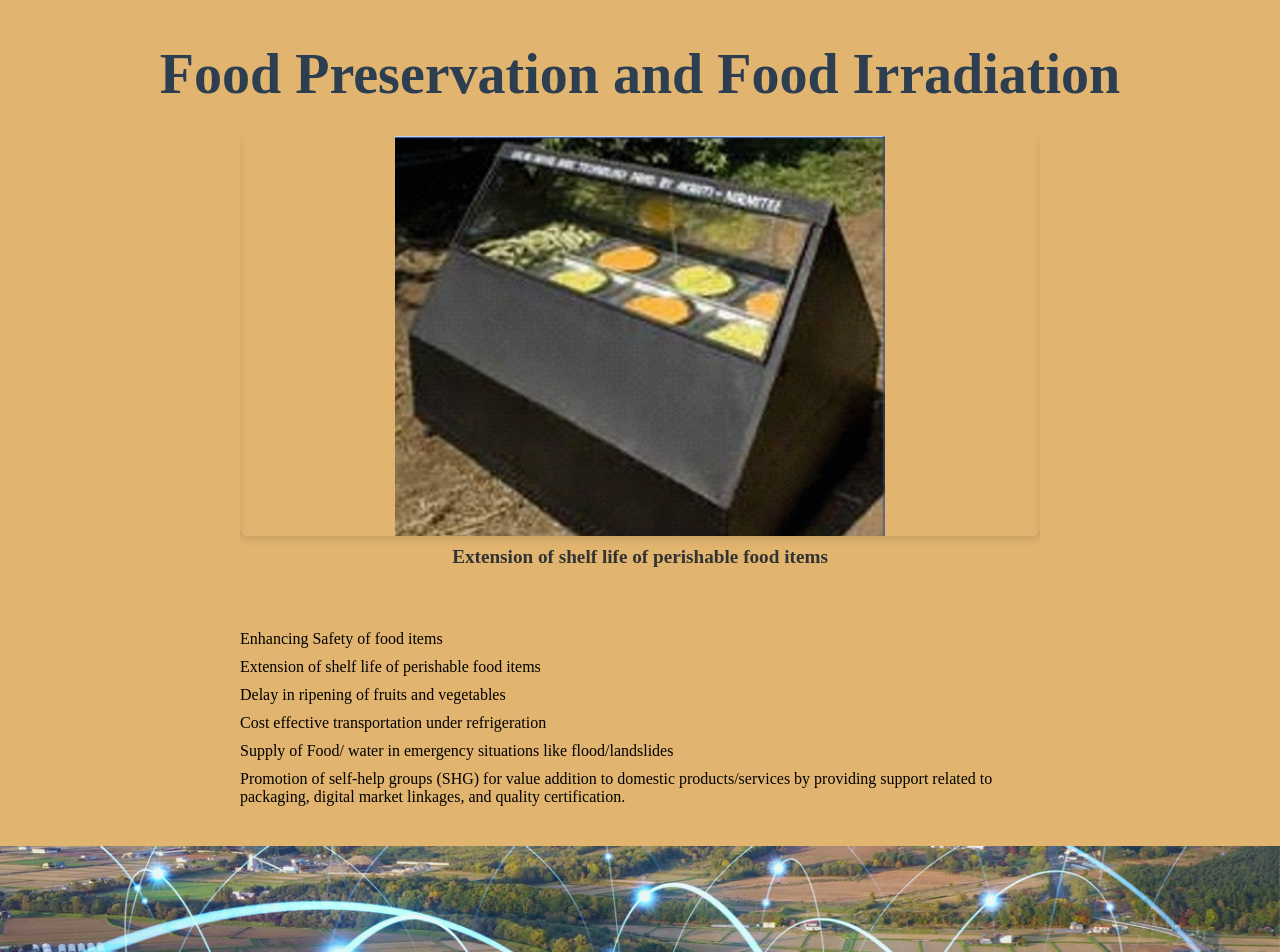
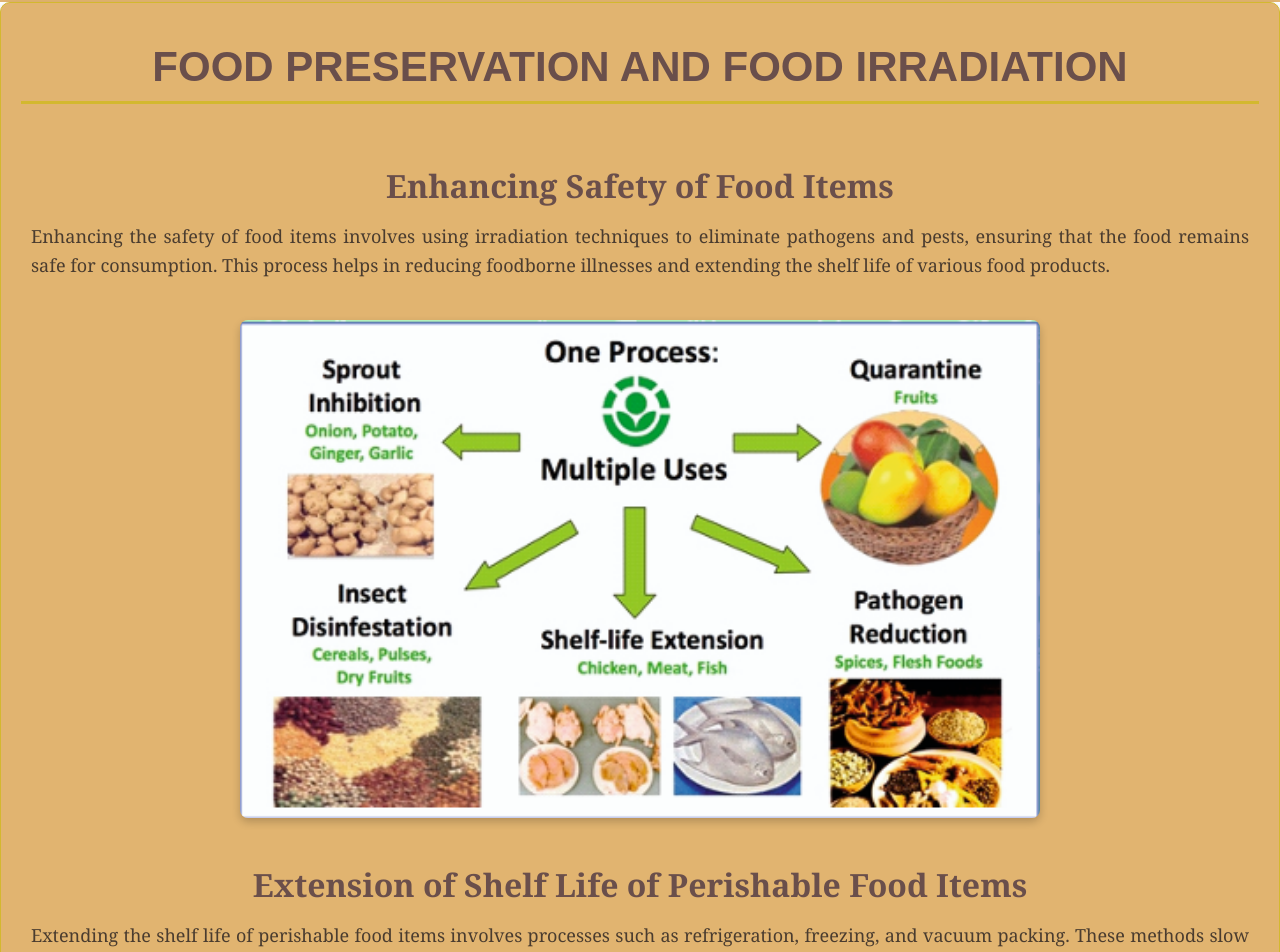
Before and after one commit to yathe/cillage_work, a React (Create React App) app: page /food in a window 1280 px wide. Shown: the part 271-1223 px from the top of the page. Built offline with nearby package versions, Linux system fonts and the light colour scheme.

Commit message:
Update Foodprocessing.js

```diff
--- a/src/components/Our Domain/Foodprocessing.js
+++ b/src/components/Our Domain/Foodprocessing.js
@@ -1,120 +1,80 @@
-import React from "react";
-import Slider from "react-slick";
-import "slick-carousel/slick/slick.css";
-import "slick-carousel/slick/slick-theme.css";
-import ag from "../../photos/f.png";
-import ag1 from "../../photos/f1.png";
-import ag2 from "../../photos/f2.png";
-import ag3 from "../../photos/f3.png";
-import ag4 from "../../photos/f4.png";
-import ag5 from "../../photos/f5.png";
+import React from 'react';
+import ag from '../../photos/f.png';
+import ag1 from '../../photos/f1.png';
+import ag2 from '../../photos/f2.png';
+import Effective from '../../photos/Effective.jpg';
+import Supply from '../../photos/Supply.jpg';
+import ag5 from '../../photos/f5.png';
+import './Foodprocessing.css'; // Import the CSS file
 
-const FoodProcessing = () => {
-  const images = [ag, ag1, ag2, ag3, ag4, ag5];
-  const texts = [
-    "Enhancing Safety of food items",
-    "Extension of shelf life of perishable food items",
-    "Delay in ripening of fruits and vegetables",
-    "Cost effective transportation under refrigeration",
-    "Supply of Food/ water in emergency situations like flood/landslides",
-    "Promotion of self-help groups (SHG) for value addition to domestic products/services by providing support related to packaging, digital market linkages, and quality certification."
-  ];
+function FoodProcessing() {
+    return (
+        <div className="container">
+            <header className="header">
+                <h1>Food Preservation and Food Irradiation</h1>
+            </header>
 
-  const settings = {
-    infinite: true,
-    speed: 500,
-    slidesToShow: 1,
-    slidesToScroll: 1,
-    autoplay: true,
-    arrows: false,
-    autoplaySpeed: 3000,
-  };
+            <section className="focus-section">
+                <h2>Enhancing Safety of Food Items</h2>
+                <p>
+                    Enhancing the safety of food items involves using irradiation techniques to eliminate pathogens and pests, ensuring that the food remains safe for consumption. This process helps in reducing foodborne illnesses and extending the shelf life of various food products.
+                </p>
+            </section>
+            <section className="image-section">
+                <img src={ag} alt="Enhancing Safety of Food Items" className="image" />
+            </section>
 
-  // Helper function for responsive font size
-  const getResponsiveFontSize = (desktopSize, tabletSize, mobileSize) => {
-    if (window.innerWidth > 1024) return desktopSize;
-    if (window.innerWidth > 768) return tabletSize;
-    return mobileSize;
-  };
+            <section className="focus-section">
+                <h2>Extension of Shelf Life of Perishable Food Items</h2>
+                <p>
+                    Extending the shelf life of perishable food items involves processes such as refrigeration, freezing, and vacuum packing. These methods slow down the spoilage of food, allowing for longer storage and reduced food waste.
+                </p>
+            </section>
+            <section className="image-section">
+                <img src={ag1} alt="Extension of Shelf Life" className="image" />
+            </section>
 
-  return (
-    <div
-      style={{
-        backgroundColor: "#e1b470",
-        padding: "40px",
-        textAlign: "center",
-        fontFamily: "'Times New Roman', Times, serif",
-        color: "#333",
-      }}
-    >
-      <header style={{ marginBottom: "30px" }}>
-        {/* Responsive Heading */}
-        <h1
-          style={{
-            fontSize: getResponsiveFontSize("3.5rem", "2.8rem", "2rem"), // Adjust font size based on device
-            fontWeight: "bold",
-            color: "#2c3e50",
-          }}
-        >
-          Food Preservation and Food Irradiation
-        </h1>
-      </header>
+            <section className="focus-section">
+                <h2>Delay in Ripening of Fruits and Vegetables</h2>
+                <p>
+                    Delaying the ripening of fruits and vegetables can be achieved through controlled atmosphere storage and the use of ethylene blockers. These techniques help in maintaining the freshness of produce during transportation and storage, reducing losses due to over-ripening.
+                </p>
+            </section>
+            <section className="image-section">
+                <img src={ag2} alt="Delay in Ripening of Fruits and Vegetables" className="image" />
+            </section>
 
-      <div style={{ width: "80%", maxWidth: "800px", margin: "0 auto 40px auto" }}>
-        <Slider {...settings}>
-          {images.map((src, index) => (
-            <div key={index} style={{ textAlign: "center" }}>
-              <img
-  src={src}
-  alt={`Slide ${index}`}
-  style={{
-    width: "100%",
-    height: "400px",
-    borderRadius: "8px",
-    objectFit: "contain",
-    boxShadow: "0 4px 8px rgba(0, 0, 0, 0.1)",
-  }}
-/>
-              <h3
-                style={{
-                  marginTop: "10px",
-                  fontSize: getResponsiveFontSize("1.2rem", "1rem", "0.9rem"),
-                  color: "#333",
-                }}
-              >
-                {texts[index]}
-              </h3>
-            </div>
-          ))}
-        </Slider>
-      </div>
+            <section className="focus-section">
+                <h2>Cost-Effective Transportation Under Refrigeration</h2>
+                <p>
+                    Cost-effective transportation under refrigeration ensures that perishable food items are kept at optimal temperatures during transit. This helps in maintaining the quality and safety of the food, while also reducing spoilage and extending shelf life.
+                </p>
+            </section>
+            <section className="image-section">
+                <img src={Effective} alt="Cost-Effective Transportation Under Refrigeration" className="image" />
+            </section>
 
-      <section
-        style={{
-          margin: "20px auto",
-          width: "80%",
-          maxWidth: "800px",
-          textAlign: "left",
-        }}
-      >
-        <ul style={{ padding: 0, listStyleType: "none" }}>
-          {texts.map((text, index) => (
-            <li
-              key={index}
-              style={{
-                fontSize: "1rem",
-                color: "black",
-                fontWeight: "400",
-                margin: "10px 0",
-              }}
-            >
-              {text}
-            </li>
-          ))}
-        </ul>
-      </section>
-    </div>
-  );
-};
+            <section className="focus-section">
+                <h2>Supply of Food/Water in Emergency Situations</h2>
+                <p>
+                    In emergency situations such as floods or landslides, it is crucial to have a reliable supply of food and water. Food irradiation and preservation techniques ensure that these supplies remain safe and are available when needed the most.
+                </p>
+            </section>
+            <section className="image-section">
+                <img src={Supply} alt="Supply of Food/Water in Emergency Situations" className="image" />
+            </section>
+
+            <section className="focus-section">
+                <h2>Promotion of Self-Help Groups (SHG)</h2>
+                <p>
+                    Promoting self-help groups (SHG) involves providing support for value addition to domestic products and services. This includes assistance with packaging, digital market linkages, and quality certification, helping local communities to enhance their economic opportunities.
+                </p>
+            </section>
+            <section className="image-section">
+                <img src={ag5} alt="Promotion of Self-Help Groups" className="image" />
+            </section>
+        </div>
+    );
+}
 
 export default FoodProcessing;
```
